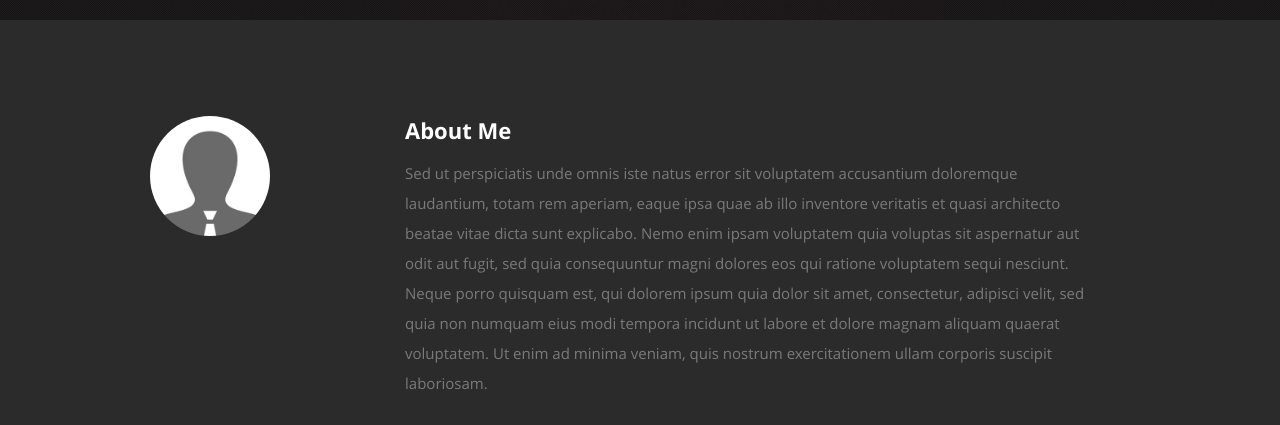
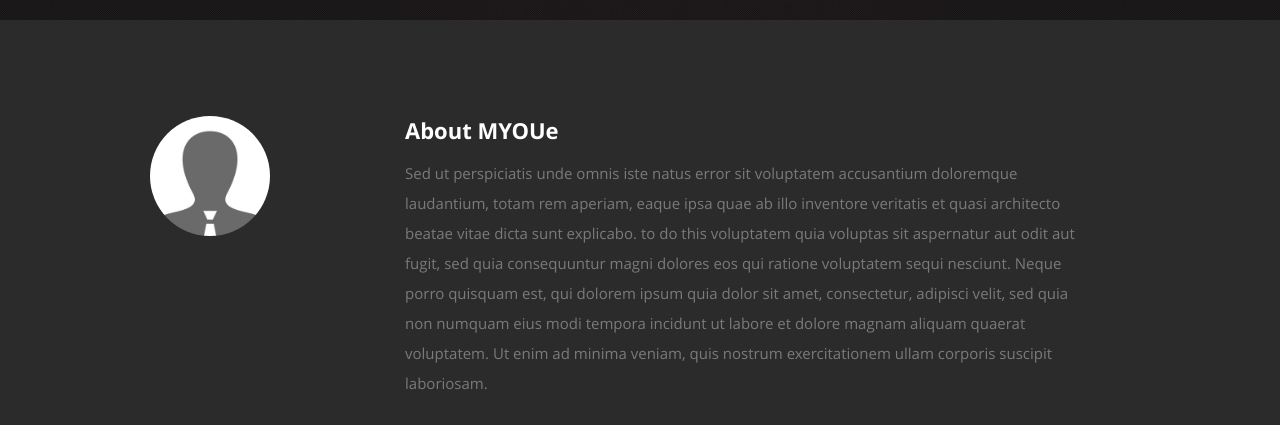
Before and after one commit to Onahi7/hardy, a plain HTML site: page index.html in a window 1280 px wide. Shown: the part 780-1205 px from the top of the page. Drawn offline with nearby package versions, Linux system fonts and the light colour scheme; a web font is replaced by a local one.

Commit message:
updated about me

```diff
--- a/index.html
+++ b/index.html
@@ -94,10 +94,11 @@
 
          <div class="nine columns main-col">
 
-            <h2>About Me</h2>
+            <h2>About MYOUe</h2>
 
             <p>Sed ut perspiciatis unde omnis iste natus error sit voluptatem accusantium doloremque laudantium, totam rem aperiam,
-            eaque ipsa quae ab illo inventore veritatis et quasi architecto beatae vitae dicta sunt explicabo. Nemo enim ipsam
+            eaque ipsa quae ab illo inventore veritatis et quasi architecto beatae vitae dicta sunt explicabo. to do this
+
             voluptatem quia voluptas sit aspernatur aut odit aut fugit, sed quia consequuntur magni dolores eos qui ratione
             voluptatem sequi nesciunt. Neque porro quisquam est, qui dolorem ipsum quia dolor sit amet, consectetur, adipisci velit,
             sed quia non numquam eius modi tempora incidunt ut labore et dolore magnam aliquam quaerat voluptatem.
```
